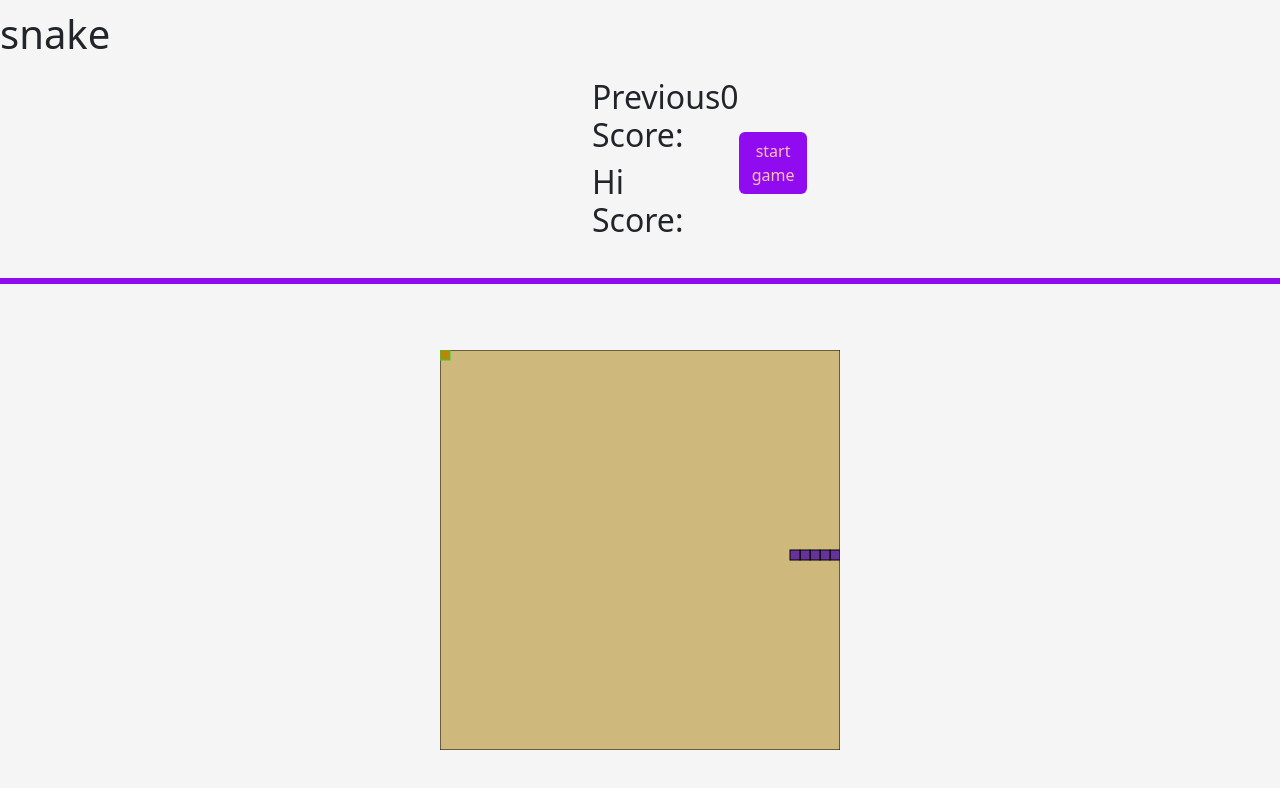
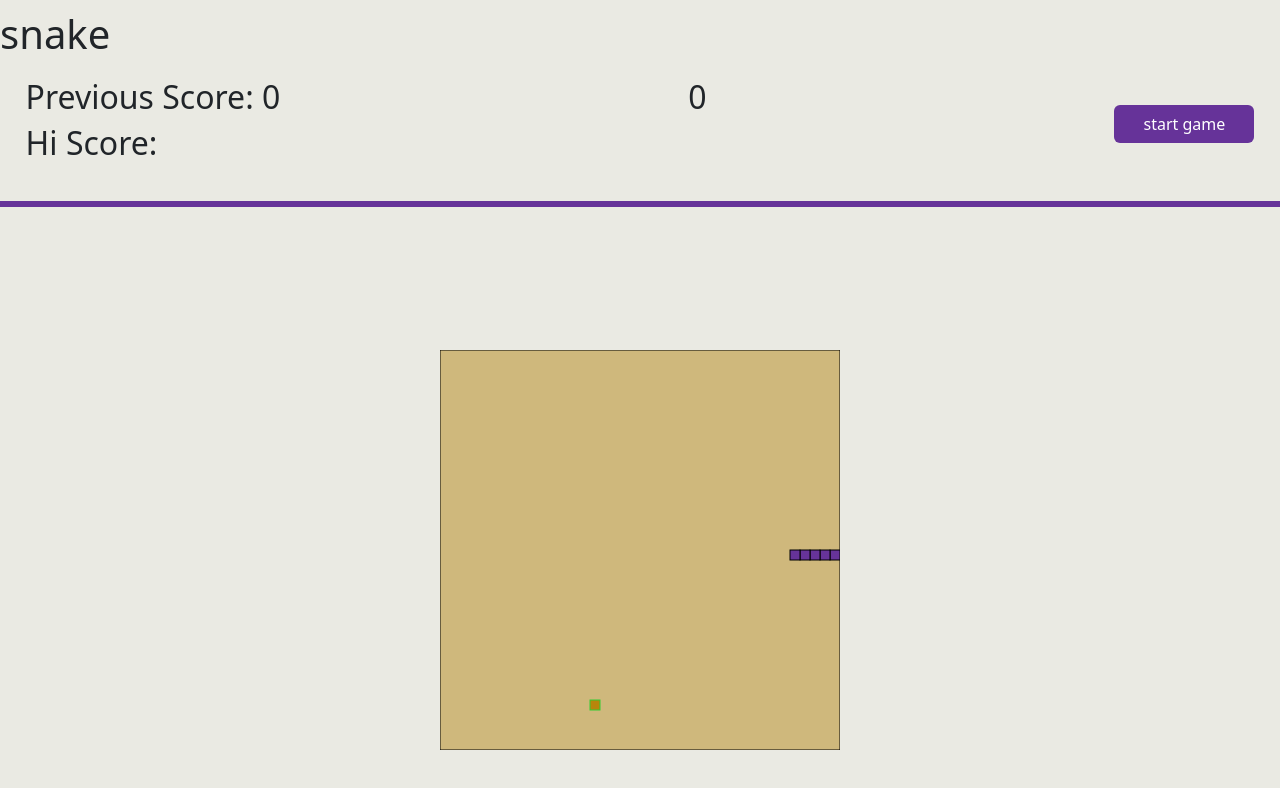
Before and after one commit to zzeekko/snake, a plain HTML site: page index.html in a window 1280 px wide. Both pictures are taken after a click on the button "start game". Drawn offline with nearby package versions, Linux system fonts and the light colour scheme.

Commit message:
finished

```diff
--- a/css/style.css
+++ b/css/style.css
@@ -1,28 +1,28 @@
-* {box-sizing: border-box;}
+* { box-sizing: border-box;}
 
 body {
+    margin: 0;
     padding: 0;
-    margin: 0;
-    background-color: whitesmoke;
+    background-color: #eaeae3;
 }
 
 .game-btn {
     width: 140px;
     align-self: center;
-    color: rgb(250, 194, 176);
-    background-color: rgb(144, 11, 240);
+    color: #fff;
+    background-color: #639;
 }
 
 .header {
     padding: 10px 0;
-    border-bottom: 6px solid rgb(144, 11, 240);
+    border-bottom: 6px solid #639;
 }
 
 .scores-and-button {
     display: flex;
     justify-content: space-between;
     margin: 20px auto;
-    width: 96px;
+    width: 96%;
     text-align: left;
 }
 
--- a/js/app.js
+++ b/js/app.js
@@ -28,12 +28,47 @@ class Game {
 
         this.foodX = 0
         this.foodY = 0
+
+        this.score = {
+            currScore: 0,
+            prevScore: 0,
+            hiScore: 0
+        }
+    }
+
+    startGame() {
+
+        this.snake = [
+            {x: 200, y: 200},
+            {x: 190, y: 200},
+            {x: 180, y: 200},
+            {x: 170, y: 200},
+            {x: 160, y: 200}
+        ]
+
+        this.dx = 10
+        this.dy = 0
+
+        this.speed = 100
+
+        this.foodX = 0
+        this.foodY = 0
+
+        this.score ={
+            currScore: 0,
+            prevScore: this.score.prevScore,
+            hiScore: this.score.hiScore
+        }
+
+        snake.init()
+        snake.generateFood()
     }
 
 
     init() {
 
         if (this.hasGameEnded()) {
+            this.setPrevScore()
             return
         }
 
@@ -134,11 +169,37 @@ class Game {
         const hasEatenFood = snake[0].x === this.foodX && snake[0].y === this.foodY
 
         if (hasEatenFood) {
+            this.score.currScore+= 10
+            this.setScores()
+            this.speed-= 5
+            const displayScore = document.getElementById('score')
+            displayScore.innerText = this.score.currScore
             this.generateFood()
         } else {
             snake.pop()
         }
 
+    }
+
+    //9 set scores
+    setScores() {
+
+        const hiScoreDisplay = document.getElementById('hiScore')
+
+        if (this.score.currScore > this.score.hiScore) {
+            this.score.hiScore = this.score.currScore
+        }
+
+        hiScoreDisplay.innerText = this.score.hiScore
+    }
+
+    setPrevScore() {
+        const prevScoreDisplay = document.getElementById('prevScore')
+
+        if (this.hasGameEnded()) {
+            this.score.prevScore = this.score.currScore
+            prevScoreDisplay.innerText = this.score.prevScore
+        }
     }
 
 
@@ -185,8 +246,16 @@ class Game {
 
 const snake = new Game()
 
+const gameBtn = document.getElementById('gameBtn')
+
+gameBtn.addEventListener('click', ()=> {
+    snake.startGame()
+})
+
 snake.init()
 
 document.addEventListener('keydown', ()=> {
     snake.changeDirection(event)
 })
+
+snake.generateFood()
```
